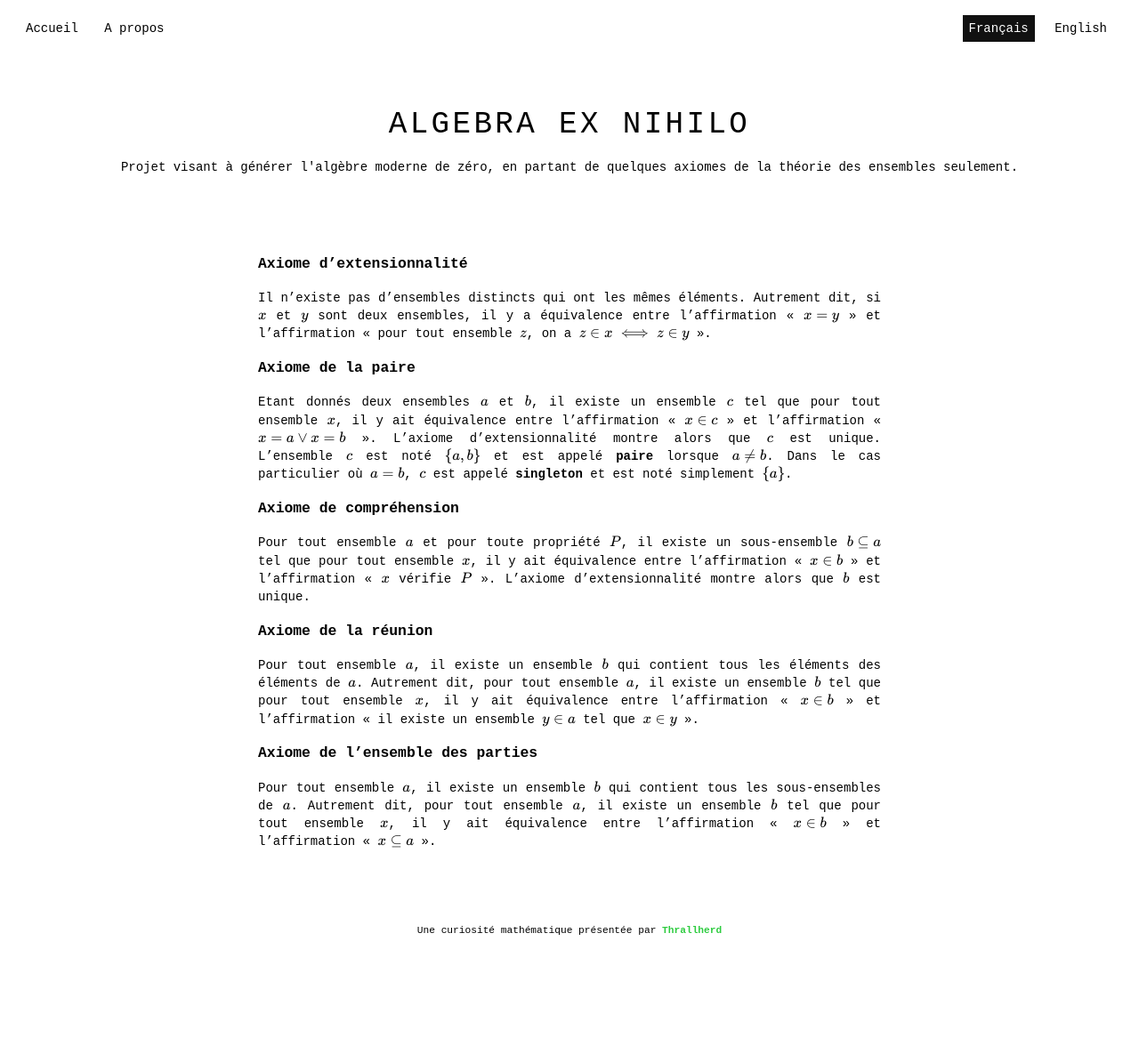
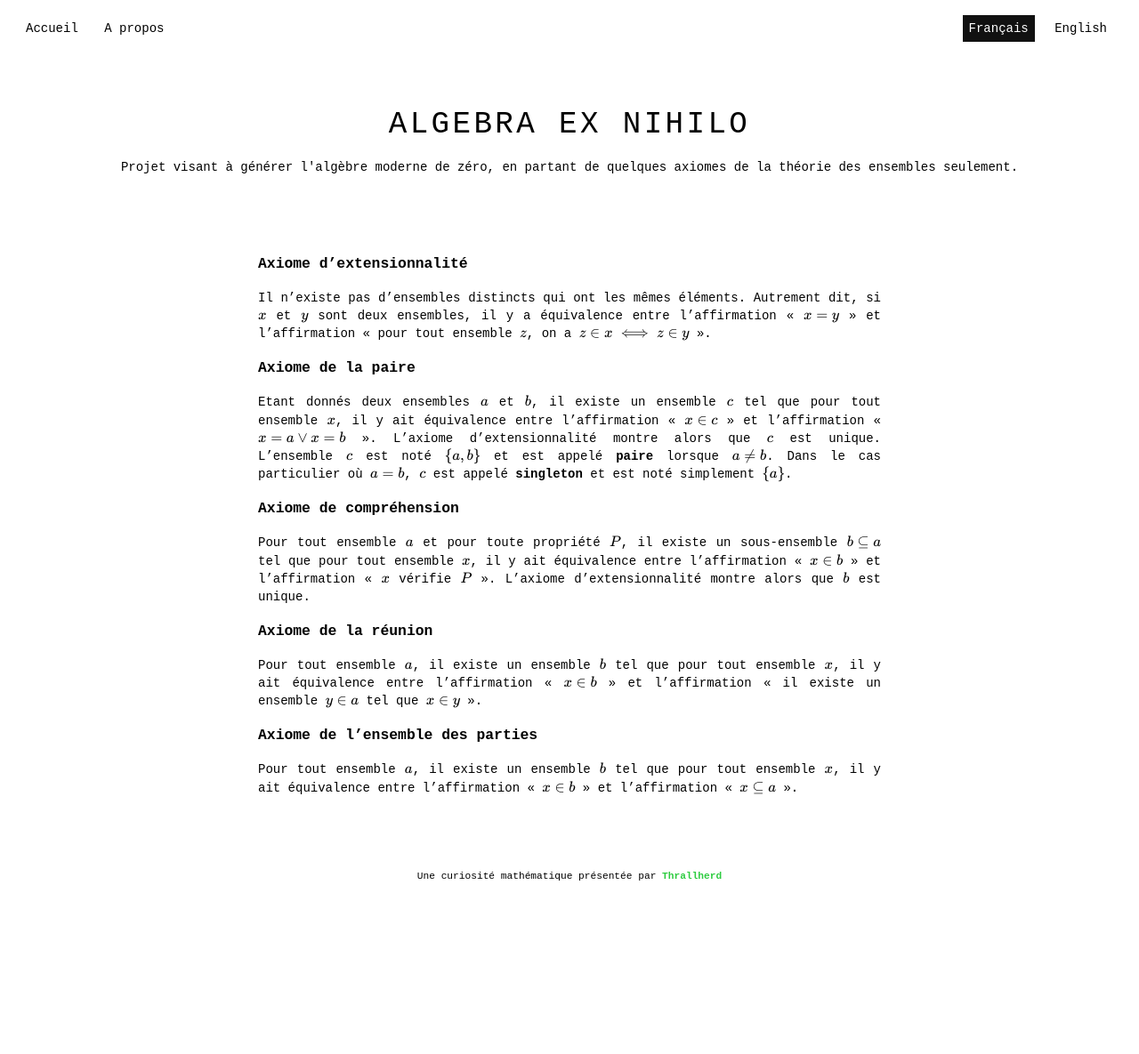
Before and after one commit to Thrallherd/AlgebraExNihilo, a Jekyll site: the page built from set_axm.md, in a window 1280 px wide. Shown: the whole page at 89% size. Built offline with Jekyll 4.4.1, drawn with Linux system fonts in a browser that asks for light colours; formulas are drawn with MathJax 3; after the commit the page ends 1124 px from its top, so only the background shows below that.

Commit message:
Update set_axm.md

```diff
--- a/set_axm.md
+++ b/set_axm.md
@@ -17,7 +17,7 @@
 Pour tout ensemble $$a$$ et pour toute propriété $$P$$, il existe un sous-ensemble $$b \subseteq a$$ tel que pour tout ensemble $$x$$, il y ait équivalence entre l'affirmation « $$x \in b$$ » et l'affirmation « $$x$$ vérifie $$P$$ ». L'axiome d'extensionnalité montre alors que $$b$$ est unique.
 
 ### Axiome de la réunion
-Pour tout ensemble $$a$$, il existe un ensemble $$b$$ qui contient tous les éléments des éléments de $$a$$. Autrement dit, pour tout ensemble $$a$$, il existe un ensemble $$b$$ tel que pour tout ensemble $$x$$, il y ait équivalence entre l'affirmation « $$x \in b$$ » et l'affirmation « il existe un ensemble $$y \in a$$ tel que $$x \in y$$ ».
+Pour tout ensemble $$a$$, il existe un ensemble $$b$$ tel que pour tout ensemble $$x$$, il y ait équivalence entre l'affirmation « $$x \in b$$ » et l'affirmation « il existe un ensemble $$y \in a$$ tel que $$x \in y$$ ».
 
 ### Axiome de l'ensemble des parties
-Pour tout ensemble $$a$$, il existe un ensemble $$b$$ qui contient tous les sous-ensembles de $$a$$. Autrement dit, pour tout ensemble $$a$$, il existe un ensemble $$b$$ tel que pour tout ensemble $$x$$, il y ait équivalence entre l'affirmation « $$x \in b$$ » et l'affirmation « $$x \subseteq a$$ ».
+Pour tout ensemble $$a$$, il existe un ensemble $$b$$ tel que pour tout ensemble $$x$$, il y ait équivalence entre l'affirmation « $$x \in b$$ » et l'affirmation « $$x \subseteq a$$ ».
```
